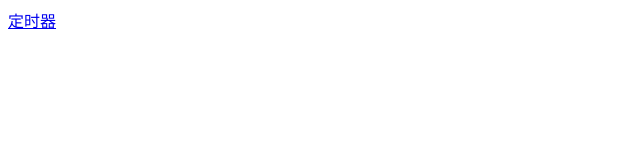
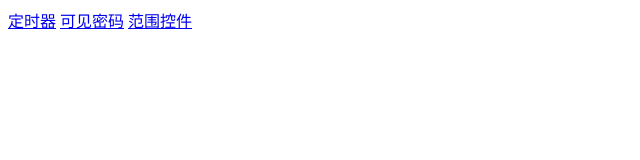
Before and after one commit to duoleyisui/spa, a plain HTML site: page index.html in a window 1280 px wide. Shown: the whole page, without its empty margins (0-640 px from the left). Drawn offline with Linux system fonts and the light colour scheme.

Commit message:
Update index.html

```diff
--- a/index.html
+++ b/index.html
@@ -3,4 +3,7 @@
 </head>
 <body>
 <a href="dingshiqi.html" target="_blank">定时器</a>
+  <a href="kejian.html" target="_blank">可见密码</a>
+  <a href="fanweikongjian.html" target="_blank">范围控件</a>
+
 </body>
```
